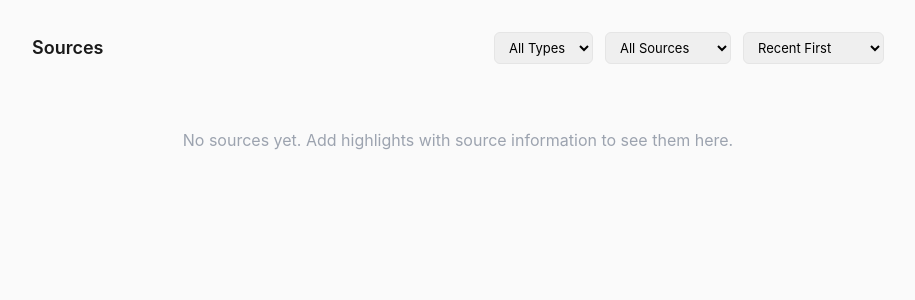
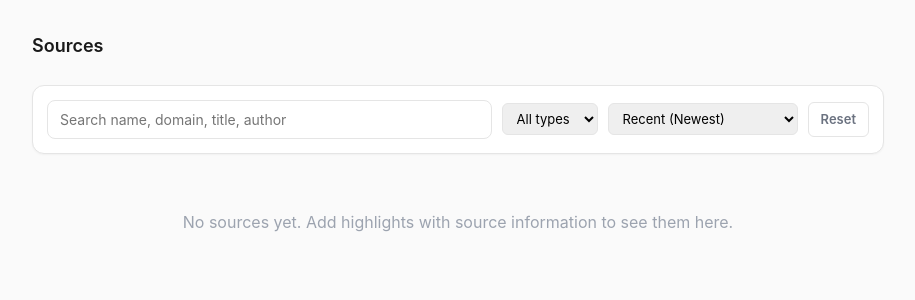
Before and after one commit to ecntu/highlight-manager, a FastAPI app: template app/templates/sources.html in a window 1280 px wide. Shown: the top 300 px of the page, without its empty margins (182-1097 px from the left). Run offline with FastAPI, Linux system fonts and the light colour scheme; the template is opened without the code that fills it, so the values that code supplies are empty; some libraries are stand-ins or nearby versions.

Commit message:
add search for sources and cursors

```diff
--- a/app/main.py
+++ b/app/main.py
@@ -4,12 +4,14 @@ from fastapi.exception_handlers import http_exception_handler
 from fastapi.templating import Jinja2Templates
 from starlette.middleware.sessions import SessionMiddleware
 from sqlalchemy.orm import Session, joinedload
-from sqlalchemy import or_, func
+from sqlalchemy import or_, and_, func, case
 from datetime import datetime, timedelta, timezone
 from calendar import monthrange
 from urllib.parse import urlparse
 import secrets
 import re
+import json
+import base64
 from typing import Optional, Any, Literal
 from app.database import get_db, init_db_schema
 from app.models import (
@@ -115,8 +117,10 @@ WEB_DEVICE_NAME = "Web"
 WEB_DEVICE_PREFIX = "web"
 SOURCE_HIGHLIGHTS_PREVIEW_LIMIT = 25
 HOME_DUE_REMINDERS_LIMIT = 10
-API_HIGHLIGHTS_DEFAULT_LIMIT = 20
-API_HIGHLIGHTS_MAX_LIMIT = 100
+API_HIGHLIGHTS_DEFAULT_LIMIT = 50
+API_HIGHLIGHTS_MAX_LIMIT = 200
+API_SOURCES_DEFAULT_LIMIT = 50
+API_SOURCES_MAX_LIMIT = 200
 
 
 def get_device_from_auth_header(
@@ -404,6 +408,22 @@ def parse_api_datetime(raw: Optional[str], field_name: str) -> Optional[datetime
         raise HTTPException(
             status_code=422, detail=f"Invalid datetime for {field_name}"
         ) from exc
+
+
+def encode_api_cursor(payload: dict[str, Any]) -> str:
+    raw = json.dumps(payload, separators=(",", ":"), sort_keys=True).encode("utf-8")
+    return base64.urlsafe_b64encode(raw).decode("utf-8")
+
+
+def decode_api_cursor(cursor: str) -> dict[str, Any]:
+    try:
+        raw = base64.urlsafe_b64decode(cursor.encode("utf-8"))
+        payload = json.loads(raw.decode("utf-8"))
+    except Exception as exc:
+        raise HTTPException(status_code=422, detail="Invalid cursor") from exc
+    if not isinstance(payload, dict):
+        raise HTTPException(status_code=422, detail="Invalid cursor")
+    return payload
 
 
 def serialize_highlight_summary(highlight: Highlight) -> dict[str, Any]:
@@ -456,6 +476,24 @@ def serialize_highlight_detail(highlight: Highlight) -> dict[str, Any]:
     return payload
 
 
+def serialize_source_summary(
+    source_id: str,
+    source_type: SourceType,
+    name: str,
+    domain: Optional[str],
+    title: Optional[str],
+    author: Optional[str],
+) -> dict[str, Any]:
+    return {
+        "id": source_id,
+        "type": source_type.value,
+        "name": name,
+        "domain": domain,
+        "title": title,
+        "author": author,
+    }
+
+
 @app.get("/", response_class=HTMLResponse)
 def home(request: Request, db: Session = Depends(get_db)):
     user = get_session_user(request, db)
@@ -850,7 +888,22 @@ def api_list_highlights(
 
     from_dt = parse_api_datetime(from_date, "from_date")
     to_dt = parse_api_datetime(to_date, "to_date")
-    cursor_dt = parse_api_datetime(cursor, "cursor")
+    cursor_dt = None
+    cursor_id = None
+    if cursor:
+        # Backward compatible: accept old datetime cursor and new opaque cursor.
+        try:
+            cursor_dt = parse_api_datetime(cursor, "cursor")
+        except HTTPException:
+            cursor_payload = decode_api_cursor(cursor)
+            cursor_created_at = cursor_payload.get("created_at")
+            cursor_id_value = cursor_payload.get("id")
+            if not isinstance(cursor_created_at, str) or not isinstance(
+                cursor_id_value, str
+            ):
+                raise HTTPException(status_code=422, detail="Invalid cursor")
+            cursor_dt = parse_api_datetime(cursor_created_at, "cursor")
+            cursor_id = cursor_id_value
     q = q.strip() if q else None
     limit = max(1, min(limit, API_HIGHLIGHTS_MAX_LIMIT))
 
@@ -879,16 +932,221 @@ def api_list_highlights(
         query = query.filter(Highlight.created_at >= from_dt)
     if to_dt:
         query = query.filter(Highlight.created_at <= to_dt)
-    if cursor_dt:
+    if cursor_dt and cursor_id:
+        query = query.filter(
+            or_(
+                Highlight.created_at < cursor_dt,
+                and_(Highlight.created_at == cursor_dt, Highlight.id < cursor_id),
+            )
+        )
+    elif cursor_dt:
         query = query.filter(Highlight.created_at < cursor_dt)
 
-    highlights = query.order_by(Highlight.created_at.desc()).limit(limit + 1).all()
+    highlights = (
+        query.order_by(Highlight.created_at.desc(), Highlight.id.desc())
+        .limit(limit + 1)
+        .all()
+    )
     has_more = len(highlights) > limit
     page = highlights[:limit]
-    next_cursor = page[-1].created_at.isoformat() if has_more and page else None
+    next_cursor = (
+        encode_api_cursor(
+            {"created_at": page[-1].created_at.isoformat(), "id": str(page[-1].id)}
+        )
+        if has_more and page
+        else None
+    )
 
     return {
         "items": [serialize_highlight_summary(h) for h in page],
+        "next_cursor": next_cursor,
+        "has_more": has_more,
+    }
+
+
+@app.get("/api/sources")
+def api_search_sources(
+    request: Request,
+    q: Optional[str] = None,
+    source_type: Optional[str] = Query(None, alias="type"),
+    order_by: Literal["recent", "highlights", "favorites", "name"] = "recent",
+    order_dir: Optional[Literal["asc", "desc"]] = None,
+    cursor: Optional[str] = None,
+    limit: int = API_SOURCES_DEFAULT_LIMIT,
+    db: Session = Depends(get_db),
+):
+    auth_header = request.headers.get("Authorization")
+    device = get_device_from_auth_header(auth_header, db, required_scope="read")
+    q = q.strip() if q else None
+    limit = max(1, min(limit, API_SOURCES_MAX_LIMIT))
+
+    if source_type:
+        source_type = source_type.strip().lower()
+        if source_type not in {SourceType.BOOK.value, SourceType.WEB.value}:
+            raise HTTPException(status_code=422, detail="Invalid source type")
+
+    source_name = func.coalesce(
+        Source.display_name, Source.original_name, Source.title, Source.domain, ""
+    )
+    highlight_count = func.count(Highlight.id)
+    active_highlight_count = func.sum(
+        case((Highlight.status == HighlightStatus.ACTIVE, 1), else_=0)
+    )
+    favorite_highlight_count = func.sum(
+        case((Highlight.is_favorite.is_(True), 1), else_=0)
+    )
+    last_highlight_at = func.max(Highlight.created_at)
+    recent_marker = func.coalesce(last_highlight_at, Source.created_at)
+
+    query = (
+        db.query(
+            Source.id,
+            Source.type,
+            source_name.label("source_name"),
+            Source.domain,
+            Source.title,
+            Source.author,
+            highlight_count.label("highlight_count"),
+            active_highlight_count.label("active_highlight_count"),
+            favorite_highlight_count.label("favorite_highlight_count"),
+            last_highlight_at.label("last_highlight_at"),
+            Source.created_at.label("source_created_at"),
+        )
+        .outerjoin(
+            Highlight,
+            (Highlight.source_id == Source.id) & (Highlight.user_id == device.user_id),
+        )
+        .filter(Source.user_id == device.user_id)
+    )
+
+    if q:
+        search = f"%{q}%"
+        query = query.filter(
+            or_(
+                Source.display_name.ilike(search),
+                Source.original_name.ilike(search),
+                Source.domain.ilike(search),
+                Source.title.ilike(search),
+                Source.author.ilike(search),
+            )
+        )
+    if source_type:
+        query = query.filter(Source.type == SourceType(source_type))
+
+    query = query.group_by(
+        Source.id,
+        Source.type,
+        Source.display_name,
+        Source.original_name,
+        Source.title,
+        Source.domain,
+        Source.author,
+        Source.created_at,
+    )
+
+    if order_dir is None:
+        order_dir = "asc" if order_by == "name" else "desc"
+
+    order_expr = {
+        "recent": recent_marker,
+        "highlights": highlight_count,
+        "favorites": favorite_highlight_count,
+        "name": source_name,
+    }[order_by]
+
+    cursor_sort_value: Optional[datetime | int | str] = None
+    cursor_id: Optional[str] = None
+    if cursor:
+        payload = decode_api_cursor(cursor)
+        if payload.get("order_by") != order_by or payload.get("order_dir") != order_dir:
+            raise HTTPException(status_code=422, detail="Cursor does not match sort")
+        cursor_id_value = payload.get("id")
+        cursor_value = payload.get("value")
+        if not isinstance(cursor_id_value, str):
+            raise HTTPException(status_code=422, detail="Invalid cursor")
+        cursor_id = cursor_id_value
+        if order_by == "recent":
+            if not isinstance(cursor_value, str):
+                raise HTTPException(status_code=422, detail="Invalid cursor")
+            cursor_sort_value = parse_api_datetime(cursor_value, "cursor")
+        elif order_by in {"highlights", "favorites"}:
+            if not isinstance(cursor_value, int):
+                raise HTTPException(status_code=422, detail="Invalid cursor")
+            cursor_sort_value = cursor_value
+        else:  # name
+            if not isinstance(cursor_value, str):
+                raise HTTPException(status_code=422, detail="Invalid cursor")
+            cursor_sort_value = cursor_value
+
+    if cursor_sort_value is not None and cursor_id:
+        if order_dir == "asc":
+            query = query.having(
+                or_(
+                    order_expr > cursor_sort_value,
+                    and_(order_expr == cursor_sort_value, Source.id > cursor_id),
+                )
+            )
+        else:
+            query = query.having(
+                or_(
+                    order_expr < cursor_sort_value,
+                    and_(order_expr == cursor_sort_value, Source.id < cursor_id),
+                )
+            )
+
+    if order_dir == "asc":
+        query = query.order_by(order_expr.asc(), Source.id.asc())
+    else:
+        query = query.order_by(order_expr.desc(), Source.id.desc())
+    query = query.limit(limit + 1)
+
+    rows = query.all()
+    has_more = len(rows) > limit
+    page = rows[:limit]
+
+    next_cursor = None
+    if has_more and page:
+        last = page[-1]
+        if order_by == "recent":
+            cursor_value = (
+                last.last_highlight_at or last.source_created_at
+            ).isoformat()
+        elif order_by == "highlights":
+            cursor_value = last.highlight_count
+        elif order_by == "favorites":
+            cursor_value = last.favorite_highlight_count or 0
+        else:
+            cursor_value = last.source_name
+        next_cursor = encode_api_cursor(
+            {
+                "order_by": order_by,
+                "order_dir": order_dir,
+                "value": cursor_value,
+                "id": str(last.id),
+            }
+        )
+
+    return {
+        "items": [
+            {
+                "source": serialize_source_summary(
+                    source_id=str(row.id),
+                    source_type=row.type,
+                    name=row.source_name,
+                    domain=row.domain,
+                    title=row.title,
+                    author=row.author,
+                ),
+                "highlight_count": row.highlight_count,
+                "active_highlight_count": row.active_highlight_count or 0,
+                "favorite_highlight_count": row.favorite_highlight_count or 0,
+                "last_highlight_at": (
+                    row.last_highlight_at.isoformat() if row.last_highlight_at else None
+                ),
+                "source_created_at": row.source_created_at.isoformat(),
+            }
+            for row in page
+        ],
         "next_cursor": next_cursor,
         "has_more": has_more,
     }
@@ -1386,22 +1644,120 @@ def toggle_highlight_archive(
 @app.get("/sources", response_class=HTMLResponse)
 def sources_page(
     request: Request,
-    user: User = Depends(require_user),
-    db: Session = Depends(get_db),
-):
-    sources = (
-        db.query(Source)
+    q: Optional[str] = None,
+    source_type: Optional[str] = Query(None, alias="type"),
+    sort: Optional[str] = None,
+    order_by: Literal["recent", "highlights", "favorites", "name"] = "recent",
+    order_dir: Optional[Literal["asc", "desc"]] = None,
+    user: User = Depends(require_user),
+    db: Session = Depends(get_db),
+):
+    q = q.strip() if q else None
+    if source_type:
+        source_type = source_type.strip().lower()
+        if source_type not in {SourceType.BOOK.value, SourceType.WEB.value}:
+            raise HTTPException(status_code=422, detail="Invalid source type")
+    allowed_sorts = {
+        "recent-desc",
+        "recent-asc",
+        "highlights-desc",
+        "highlights-asc",
+        "favorites-desc",
+        "favorites-asc",
+        "name-asc",
+        "name-desc",
+    }
+    if sort:
+        sort_value = sort.strip().lower()
+        if sort_value not in allowed_sorts:
+            raise HTTPException(status_code=422, detail="Invalid sort option")
+        order_by, order_dir = sort_value.split("-", 1)
+
+    if order_dir is None:
+        order_dir = "asc" if order_by == "name" else "desc"
+
+    source_name = func.coalesce(
+        Source.display_name, Source.original_name, Source.title, Source.domain, ""
+    )
+    highlight_count = func.count(Highlight.id)
+    active_highlight_count = func.sum(
+        case((Highlight.status == HighlightStatus.ACTIVE, 1), else_=0)
+    )
+    favorite_highlight_count = func.sum(
+        case((Highlight.is_favorite.is_(True), 1), else_=0)
+    )
+    last_highlight_at = func.max(Highlight.created_at)
+    recent_marker = func.coalesce(last_highlight_at, Source.created_at)
+
+    query = (
+        db.query(
+            Source.id,
+            Source.type,
+            source_name.label("source_name"),
+            Source.domain,
+            Source.title,
+            Source.author,
+            highlight_count.label("highlight_count"),
+            active_highlight_count.label("active_highlight_count"),
+            favorite_highlight_count.label("favorite_highlight_count"),
+            last_highlight_at.label("last_highlight_at"),
+        )
+        .outerjoin(
+            Highlight,
+            (Highlight.source_id == Source.id) & (Highlight.user_id == user.id),
+        )
         .filter(Source.user_id == user.id)
-        .order_by(
-            func.coalesce(
-                Source.display_name, Source.original_name, Source.title, Source.domain
+    )
+
+    if q:
+        search = f"%{q}%"
+        query = query.filter(
+            or_(
+                Source.display_name.ilike(search),
+                Source.original_name.ilike(search),
+                Source.domain.ilike(search),
+                Source.title.ilike(search),
+                Source.author.ilike(search),
             )
         )
-        .all()
-    )
+    if source_type:
+        query = query.filter(Source.type == SourceType(source_type))
+
+    query = query.group_by(
+        Source.id,
+        Source.type,
+        Source.display_name,
+        Source.original_name,
+        Source.title,
+        Source.domain,
+        Source.author,
+        Source.created_at,
+    )
+
+    order_expr = {
+        "recent": recent_marker,
+        "highlights": highlight_count,
+        "favorites": favorite_highlight_count,
+        "name": source_name,
+    }[order_by]
+    if order_dir == "asc":
+        query = query.order_by(order_expr.asc(), source_name.asc())
+    else:
+        query = query.order_by(order_expr.desc(), source_name.asc())
+
+    sources = query.all()
     return templates.TemplateResponse(
         "sources.html",
-        {"request": request, "sources": sources, "current_user": user},
+        {
+            "request": request,
+            "sources": sources,
+            "current_user": user,
+            "q": q or "",
+            "source_type": source_type or "",
+            "order_by": order_by,
+            "order_dir": order_dir,
+            "sort": f"{order_by}-{order_dir}",
+        },
     )
 
 
--- a/app/templates/sources.html
+++ b/app/templates/sources.html
@@ -6,55 +6,52 @@
 <div>
     <div class="row-between" style="margin-bottom: 24px;">
         <h2 class="section-title" style="margin: 0;">Sources</h2>
-
-        <!-- Filters -->
-        <div class="row" style="gap: 12px;">
-            <select id="type-filter" class="select-compact">
-                <option value="">All Types</option>
-                <option value="book">Books</option>
-                <option value="web">Web</option>
-                <option value="article">Articles</option>
-                <option value="podcast">Podcasts</option>
-            </select>
-
-            <select id="favorites-filter" class="select-compact">
-                <option value="">All Sources</option>
-                <option value="favorites">Has Favorites</option>
-            </select>
-
-            <select id="sort-by" class="select-compact">
-                <option value="recent-desc">Recent First</option>
-                <option value="recent-asc">Oldest First</option>
-                <option value="highlights-desc">Most Highlights</option>
-                <option value="highlights-asc">Least Highlights</option>
-                <option value="favorites-desc">Most Favorites</option>
-                <option value="favorites-asc">Least Favorites</option>
-            </select>
-        </div>
     </div>
 
+    <form id="sources-filter-form" method="get" action="/sources" class="card" style="margin-bottom: 16px; padding: 14px;">
+        <div class="row" style="gap: 10px; flex-wrap: wrap;">
+            <input type="text" name="q" value="{{ q }}" placeholder="Search name, domain, title, author"
+                style="flex: 1 1 240px; min-width: 0; width: 100%;">
+            <select name="type" class="select-compact" onchange="this.form.requestSubmit()">
+                <option value="">All types</option>
+                <option value="book" {% if source_type=='book' %}selected{% endif %}>Book</option>
+                <option value="web" {% if source_type=='web' %}selected{% endif %}>Web</option>
+            </select>
+            <select name="sort" class="select-compact" onchange="this.form.requestSubmit()">
+                <option value="recent-desc" {% if sort=='recent-desc' %}selected{% endif %}>Recent (Newest)</option>
+                <option value="recent-asc" {% if sort=='recent-asc' %}selected{% endif %}>Recent (Oldest)</option>
+                <option value="highlights-desc" {% if sort=='highlights-desc' %}selected{% endif %}>Highlights (High to Low)</option>
+                <option value="highlights-asc" {% if sort=='highlights-asc' %}selected{% endif %}>Highlights (Low to High)</option>
+                <option value="favorites-desc" {% if sort=='favorites-desc' %}selected{% endif %}>Favorites (High to Low)</option>
+                <option value="favorites-asc" {% if sort=='favorites-asc' %}selected{% endif %}>Favorites (Low to High)</option>
+                <option value="name-asc" {% if sort=='name-asc' %}selected{% endif %}>Name (A to Z)</option>
+                <option value="name-desc" {% if sort=='name-desc' %}selected{% endif %}>Name (Z to A)</option>
+            </select>
+            <a href="/sources" class="btn btn--ghost btn--sm" style="text-decoration: none;">Reset</a>
+        </div>
+    </form>
+
     {% if sources %}
-    <div id="sources-list" class="stack">
+    <div class="stack">
         {% for source in sources %}
-        <div class="list-card clickable" data-type="{{ source.type.value }}"
-            data-highlights="{{ source.highlights|length }}"
-            data-favorites="{{ source.highlights|selectattr('is_favorite')|list|length }}"
-            onclick="window.location='/sources/{{ source.id }}'">
+        <div class="list-card clickable" onclick="window.location='/sources/{{ source.id }}'">
             <div class="row-between" style="align-items: start;">
                 <div style="flex: 1; min-width: 0;">
-                    <h3 style="font-size: 15px; margin-bottom: 6px; font-weight: 600;">{{ source.name }}</h3>
+                    <h3 style="font-size: 15px; margin-bottom: 6px; font-weight: 600;">{{ source.source_name }}</h3>
                     {% if source.author %}
                     <p class="muted" style="font-size: 13px; margin-bottom: 8px;">{{ source.author }}</p>
                     {% endif %}
                     <div class="row" style="gap: 12px; font-size: 13px;">
                         <span class="muted-2" style="text-transform: capitalize;">{{ source.type.value }}</span>
                         <span class="meta-divider">·</span>
-                        <span class="muted-2">{{ source.highlights|length }} highlight{% if source.highlights|length !=
-                            1 %}s{% endif %}</span>
-                        {% set favorite_count = source.highlights|selectattr('is_favorite')|list|length %}
-                        {% if favorite_count > 0 %}
+                        <span class="muted-2">{{ source.highlight_count }} highlight{% if source.highlight_count != 1 %}s{% endif %}</span>
+                        {% if source.favorite_highlight_count > 0 %}
                         <span class="meta-divider">·</span>
-                        <span class="muted">♥ {{ favorite_count }}</span>
+                        <span class="muted">♥ {{ source.favorite_highlight_count }}</span>
+                        {% endif %}
+                        {% if source.last_highlight_at %}
+                        <span class="meta-divider">·</span>
+                        <span class="muted-2">{{ source.last_highlight_at.strftime('%b %d, %Y') }}</span>
                         {% endif %}
                     </div>
                 </div>
@@ -67,77 +64,19 @@
         information to see them here.</p>
     {% endif %}
 </div>
-
 <script>
-    document.addEventListener('DOMContentLoaded', function () {
-        const typeFilter = document.getElementById('type-filter');
-        const favoritesFilter = document.getElementById('favorites-filter');
-        const sortBy = document.getElementById('sort-by');
-        const sourcesList = document.getElementById('sources-list');
-
-        if (!sourcesList) return;
-
-        // Store original order for recent sorting
-        const originalOrder = Array.from(sourcesList.children).map((item, index) => ({ item, index }));
-
-        function applyFiltersAndSort() {
-            const items = Array.from(sourcesList.children);
-            const typeValue = typeFilter.value;
-            const favoritesValue = favoritesFilter.value;
-            const sortValue = sortBy.value;
-
-            // Filter
-            items.forEach(item => {
-                let show = true;
-
-                if (typeValue && item.dataset.type !== typeValue) {
-                    show = false;
-                }
-
-                if (favoritesValue === 'favorites' && parseInt(item.dataset.favorites || 0) === 0) {
-                    show = false;
-                }
-
-                item.style.display = show ? '' : 'none';
-            });
-
-            // Get visible items for sorting
-            const visibleItems = items.filter(item => item.style.display !== 'none');
-
-            // Sort
-            visibleItems.sort((a, b) => {
-                const [field, order] = sortValue.split('-');
-                let aVal, bVal;
-
-                if (field === 'highlights') {
-                    aVal = parseInt(a.dataset.highlights || 0);
-                    bVal = parseInt(b.dataset.highlights || 0);
-                } else if (field === 'favorites') {
-                    aVal = parseInt(a.dataset.favorites || 0);
-                    bVal = parseInt(b.dataset.favorites || 0);
-                } else if (field === 'recent') {
-                    // Use original DOM position
-                    const aOriginal = originalOrder.find(o => o.item === a);
-                    const bOriginal = originalOrder.find(o => o.item === b);
-                    aVal = aOriginal ? aOriginal.index : 0;
-                    bVal = bOriginal ? bOriginal.index : 0;
-                    return order === 'desc' ? aVal - bVal : bVal - aVal;
-                }
-
-                return order === 'desc' ? bVal - aVal : aVal - bVal;
-            });
-
-            // Clear and reorder
-            sourcesList.innerHTML = '';
-            visibleItems.forEach(item => sourcesList.appendChild(item));
-
-            // Add back hidden items at the end
-            items.filter(item => item.style.display === 'none').forEach(item => sourcesList.appendChild(item));
-        }
-
-        if (typeFilter) typeFilter.addEventListener('change', applyFiltersAndSort);
-        if (favoritesFilter) favoritesFilter.addEventListener('change', applyFiltersAndSort);
-        if (sortBy) sortBy.addEventListener('change', applyFiltersAndSort);
-    });
+    (function () {
+        const form = document.getElementById('sources-filter-form');
+        if (!form) return;
+        const searchInput = form.querySelector('input[name="q"]');
+        if (!searchInput) return;
+        let timerId = null;
+        searchInput.addEventListener('input', function () {
+            if (timerId) clearTimeout(timerId);
+            timerId = setTimeout(function () {
+                form.requestSubmit();
+            }, 300);
+        });
+    })();
 </script>
 {% endblock %}
```
Also changed, not shown: app/templates/settings.html (+9 -0 lines).
